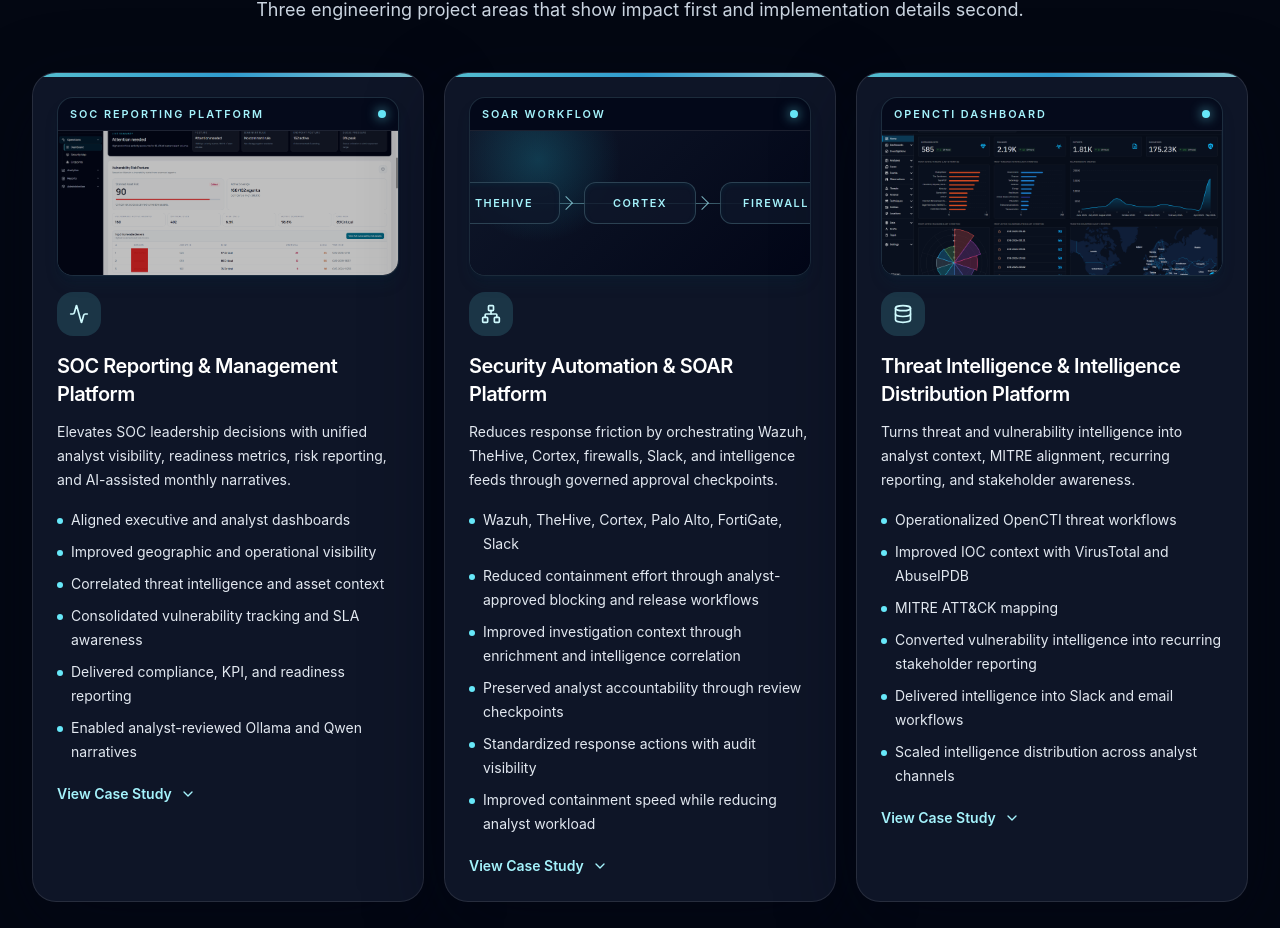
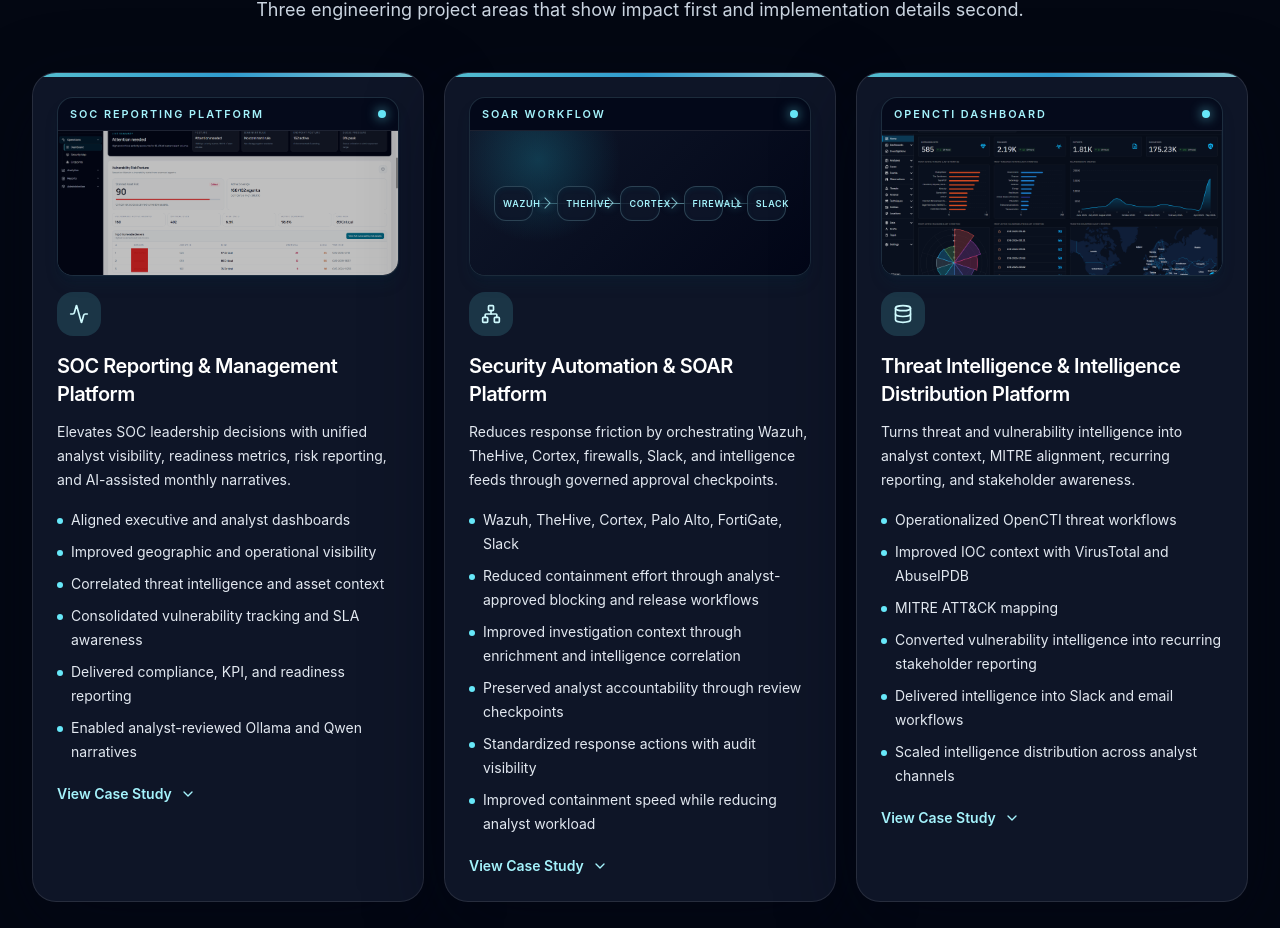
Before and after one commit to maryamoah/portfolio, a React (Vite) app: page / in a window 1280 px wide. Shown: the part 920-1848 px from the top of the page. Built offline with nearby package versions, Linux system fonts and the light colour scheme.

Commit message:
Fix SOAR workflow preview layout

```diff
--- a/src/components/ProjectVisual.jsx
+++ b/src/components/ProjectVisual.jsx
@@ -1,4 +1,4 @@
-import { useState } from 'react';
+import { Fragment, useState } from 'react';
 
 export function ScreenshotPreview({ src, alt, label, caption, className = '', imageClassName = 'h-36 sm:h-40', imageToneClassName = '' }) {
   const [hasError, setHasError] = useState(false);
@@ -43,15 +43,18 @@
         <span>SOAR Workflow</span>
         <span className="h-2 w-2 rounded-full bg-cyan-300 shadow-[0_0_12px_rgba(103,232,249,0.85)]" />
       </div>
-      <div className={`relative w-full overflow-hidden bg-[radial-gradient(circle_at_20%_20%,rgba(34,211,238,0.2),transparent_28%),linear-gradient(135deg,rgba(15,23,42,0.98),rgba(2,6,23,0.98))] p-4 sm:p-5 ${imageClassName}`} role="img" aria-label="Security automation workflow diagram connecting Wazuh, TheHive, Cortex, Firewall, and Slack.">
-        <div className="pointer-events-none absolute inset-x-8 top-1/2 hidden h-px bg-gradient-to-r from-cyan-300/10 via-cyan-200/60 to-cyan-300/10 md:block" />
-        <div className="relative flex h-full flex-wrap items-center justify-center gap-3 sm:gap-4 md:flex-nowrap md:gap-5 lg:gap-6">
+      <div className={`relative w-full overflow-hidden bg-[radial-gradient(circle_at_20%_20%,rgba(34,211,238,0.2),transparent_28%),linear-gradient(135deg,rgba(15,23,42,0.98),rgba(2,6,23,0.98))] p-5 sm:p-6 ${imageClassName}`} role="img" aria-label="Security automation workflow diagram connecting Wazuh, TheHive, Cortex, Firewall, and Slack.">
+        <div className="pointer-events-none absolute inset-x-7 top-1/2 hidden h-px bg-gradient-to-r from-cyan-300/10 via-cyan-200/60 to-cyan-300/10 md:block" />
+        <div className="relative flex h-full flex-wrap items-center justify-center gap-2 min-[420px]:gap-2.5 md:flex-nowrap md:gap-1.5 lg:gap-2">
           {nodes.map((node, index) => (
-            <div key={node} className="relative min-w-24 flex-none rounded-xl border border-cyan-200/20 bg-slate-900/85 px-3 py-3 text-center shadow-inner shadow-cyan-950/30 sm:min-w-28">
-              <p className="whitespace-nowrap text-[0.65rem] font-semibold uppercase tracking-[0.14em] text-cyan-200 sm:text-[0.68rem]">{node}</p>
-              {index < nodes.length - 1 ? <span className="absolute -right-3 top-1/2 hidden h-2.5 w-2.5 -translate-y-1/2 rotate-45 border-r border-t border-cyan-200/70 md:block" /> : null}
-              {index < nodes.length - 1 ? <span className="mx-auto mt-2 block h-2 w-2 rotate-45 border-r border-t border-cyan-200/70 md:hidden" /> : null}
-            </div>
+            <Fragment key={node}>
+              <div className="min-w-[4.25rem] max-w-[5.75rem] flex-1 rounded-xl border border-cyan-200/20 bg-slate-900/85 px-2 py-2.5 text-center shadow-inner shadow-cyan-950/30 md:min-w-0 md:px-1.5 lg:px-2">
+                <p className="whitespace-nowrap text-[0.56rem] font-semibold uppercase tracking-[0.08em] text-cyan-200 sm:text-[0.6rem] md:text-[0.48rem] md:tracking-[0.03em] lg:text-[0.56rem] lg:tracking-[0.08em]">{node}</p>
+              </div>
+              {index < nodes.length - 1 ? (
+                <span className="h-2 w-2 flex-none rotate-45 border-r border-t border-cyan-200/70 shadow-[0_0_10px_rgba(103,232,249,0.25)]" aria-hidden="true" />
+              ) : null}
+            </Fragment>
           ))}
         </div>
       </div>
```
